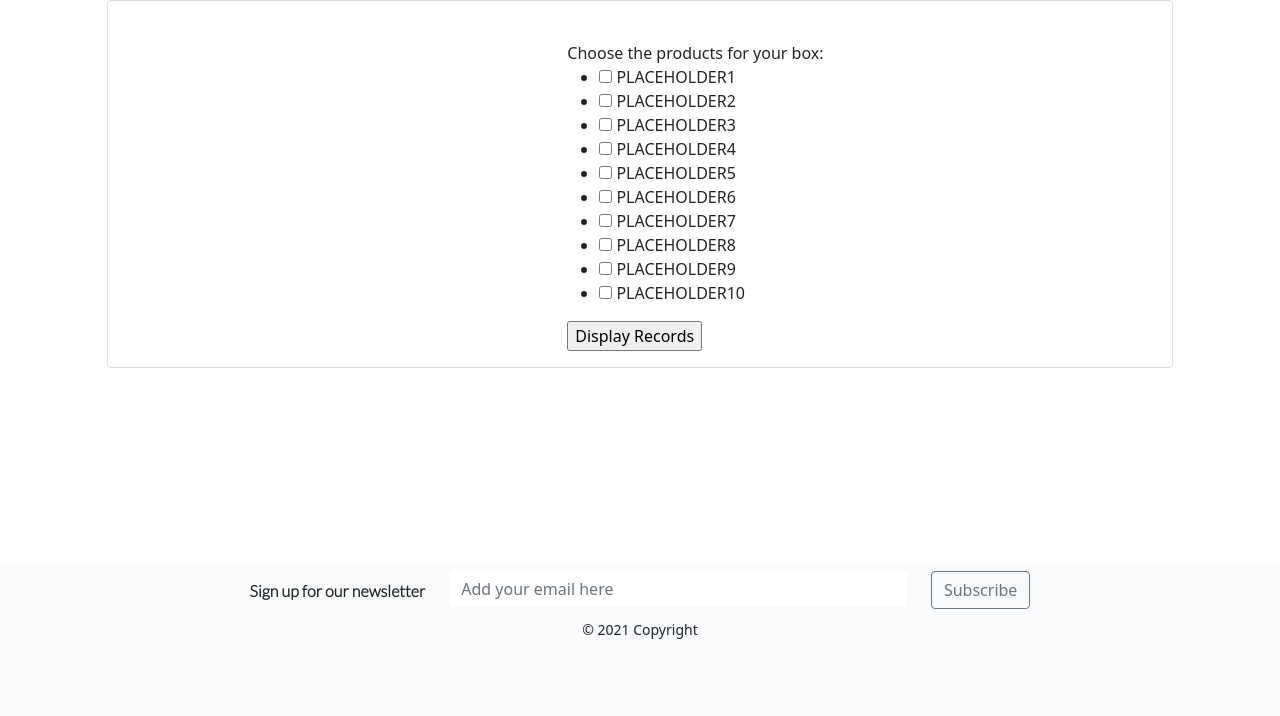
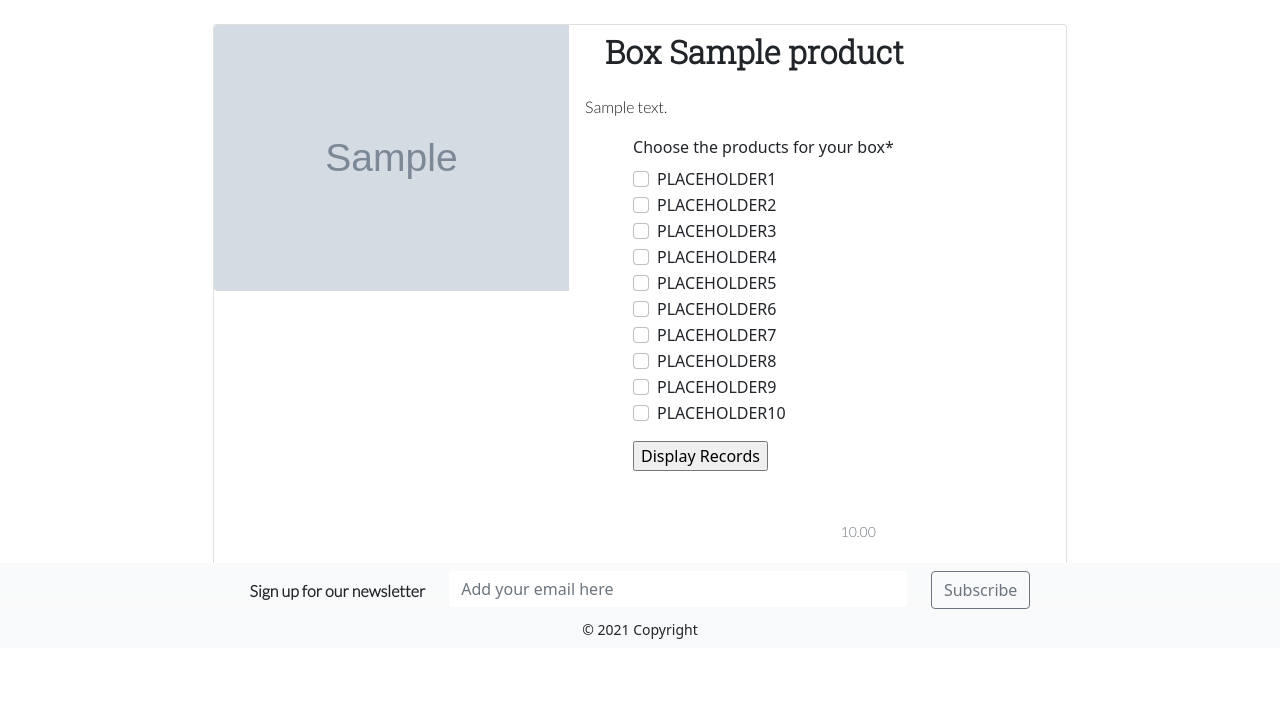
Before and after one commit to nandabritto/PP5, a Django app: page /products/product_details/1 in a window 1280 px wide. Shown: the part 152-868 px from the top of the page. Before the commit the page ends 791 px from the top, so only its background shows below. Run offline with Django 3.2, Linux system fonts and the light colour scheme; tables that the repository leaves empty hold one stand-in row (values such as "Sample post"); grey boxes marked "Sample" are stand-in pictures; some libraries are stand-ins or nearby versions.

Commit message:
Style product detail page

```diff
--- a/products/templates/products/product_detail.html
+++ b/products/templates/products/product_detail.html
@@ -2,12 +2,13 @@
 {% block jumbotron %}
 {% endblock %}
 {% load static %}
+{% load crispy_forms_tags %}
 
 {% block page_header %}
 {% endblock %}
 
 {% block extra_css %}
-
+<link rel="stylesheet" href="{% static 'css/products.css' %}">
 {% endblock %}
 
 {% block extra_title %}Products{% endblock %}
@@ -15,27 +16,31 @@
 
 {% block content %}
 
-<div class="card col-10 d-flex mx-auto">
+<div class="card col-8 d-flex mx-auto my-4 ">
     <div class="row g-0 ">
-    <div class="col-md-5">
-      <img src="{{ box.image.url }}" class="img-fluid rounded-start w-100" alt="{{ box.image }}">
+        <div class="col-md-8 col-lg-5">
+            <img src="{{ box.image.url }}" class="rounded-start w-100" alt="{{ box.image }}">
         </div>
-    <div class="col-md-7">
-      <h2 class="card-title text-center w-100"><strong>{{ box.boxname }}</strong></h2>
+        <div class="col-md-8 col-lg-5">
+            <h2 class="card-title text-center w-100 m-2"><strong>Box {{ box.boxname }}</strong></h2>
             <div class="card-body">
 
                 <p class="card-text">{{ box.description }}</p>
-        <form action="" method="post">
+
+            </div>
+            <div>
+                <form class= "product_options" action="" method="post">
                     {% csrf_token %}
-                {{form.as_table }}
+                    {{form|crispy }}
 
                     <input id="but1" type="submit" value="Display Records" onclick="getvalues()">
 
                 </form>
                 <b id="displayvalues"></b>
+            </div>
 
-
-        <p class="card-text"><small class="text-muted">{{ box.price }}</small></p>
+            <div>
+                <p class="card-text p-4 m-4 float-end"><small class="text-muted">{{ box.price }}</small></p>
             </div>
         </div>
     </div>
@@ -45,4 +50,7 @@
 
 {% block postloadjs %}
 <script src="{% static 'js/product_detail.js' %}" type="text/javascript"></script>
+
+
+
 {% endblock %}
--- a/products/views.py
+++ b/products/views.py
@@ -8,8 +8,10 @@ def products(request):
     return render(request, 'products/products.html', {'boxes':boxes})
 
 def product_detail(request, pk):
+
+    box = get_object_or_404(Product, pk=pk)
     context = {
-
+        'box': box,
     }
     context['form']= UserForm()
     return render(request, 'products/product_detail.html', context)
--- a/static/css/products.css
+++ b/static/css/products.css
@@ -1,4 +1,7 @@
 .card-img-top{
     height: 30vh;
     }
+
+.product_options{
+    margin-left: 5vw;
 }
```
Lines whose indentation alone changed are shown as unchanged.
